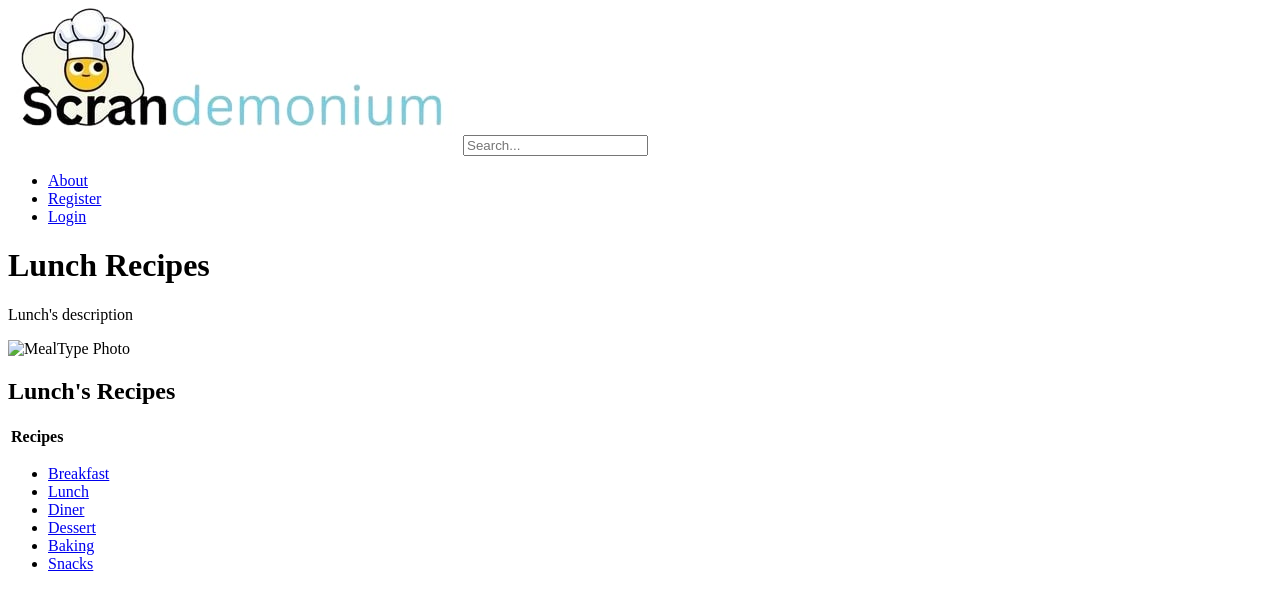
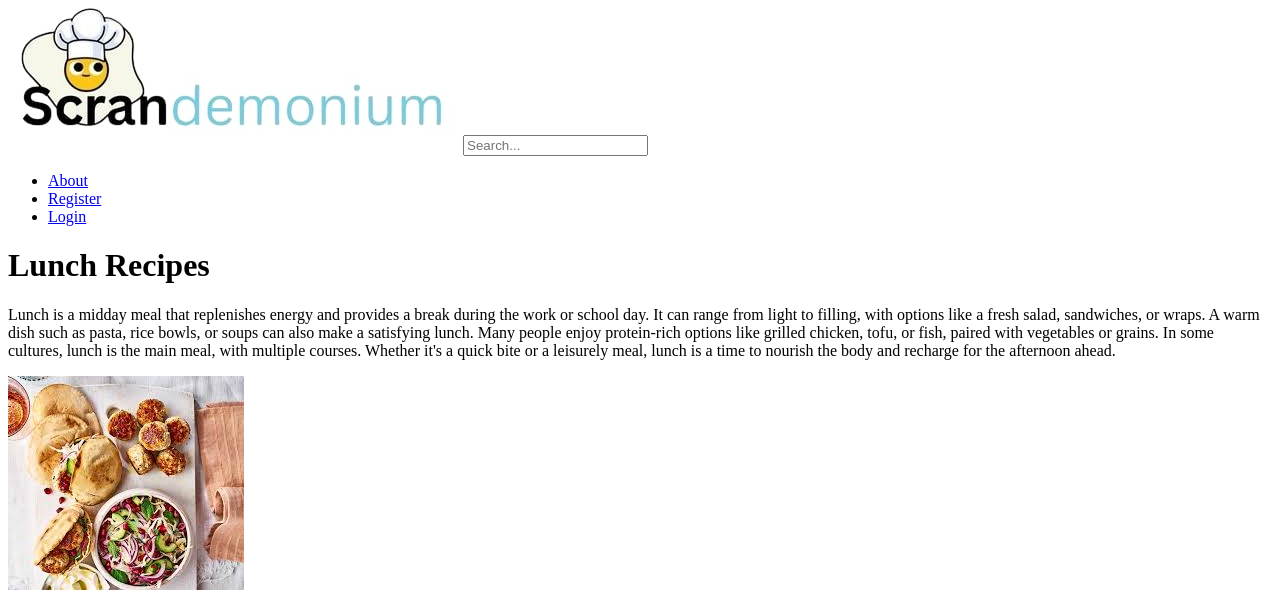
Before and after one commit to KeiranWalker/Scrandemonium, a Django app: page /scrandemonium/recipes/Lunch/ in a window 1280 px wide. Shown: the top 600 px of the page. Before the commit the page ends 571 px from the top, so only its background shows below. Run offline with Django 3.2, Linux system fonts and the light colour scheme; tables that the repository leaves empty hold one stand-in row (values such as "Sample post"); lists and menus that the app fills with data are empty.

Commit message:
Send desc and photo with each recipe type

```diff
--- a/scrandemonium/views.py
+++ b/scrandemonium/views.py
@@ -5,6 +5,7 @@ from django.urls import reverse
 from .models import Recipe, Rating, Comment, Favourite, Media, RecipeIngredient, Ingredient, User
 from django.db.models import Avg
 from .forms import CustomUserCreationForm, ProfileForm, AddRecipeForm, LoginForm, ReviewForm
+from django.templatetags.static import static
 
 #from forms import AddRecipeForm  # Ozi needs to create this
 
@@ -89,6 +90,18 @@ def register(request):
 
 # RECIPES PAGE
 def recipes(request, meal_type):
+    recipe_image = {"Breakfast": static('breakfast.jpg'),
+                    "Lunch": static('lunch.jpg'),
+                    "Dinner": static('dinner.jpg'),
+                    "Dessert": static('dessert.jpg'),
+                    "Baking": static('baking.jpg'),
+                    "Snacks": static('snack.jpg')}
+    recipe_desc = {"Breakfast": "Breakfast is the first meal of the day, providing energy and nutrients to start the morning. A traditional breakfast can include eggs, toast, and bacon, while healthier options feature oatmeal, yogurt, or fruit. Some, prefer a hearty meal, like an English breakfast with sausages and beans, while others enjoy a light smoothie. Whether sweet or savory, breakfast fuels the body and boosts metabolism. A balanced meal with protein, fiber, and vitamins sets the tone for a productive day ahead.",
+                  "Lunch": "Lunch is a midday meal that replenishes energy and provides a break during the work or school day. It can range from light to filling, with options like a fresh salad, sandwiches, or wraps. A warm dish such as pasta, rice bowls, or soups can also make a satisfying lunch. Many people enjoy protein-rich options like grilled chicken, tofu, or fish, paired with vegetables or grains. In some cultures, lunch is the main meal, with multiple courses. Whether it's a quick bite or a leisurely meal, lunch is a time to nourish the body and recharge for the afternoon ahead.",
+                  "Dinner": "Dinner is the evening meal, often considered the most substantial of the day. It’s a time to unwind and enjoy a variety of dishes, from simple comfort food to more elaborate meals. Common choices include roasted meats, pasta, casseroles, or stir-fries, often accompanied by vegetables, rice, or potatoes. Many enjoy family-style dinners with shared dishes or intimate meals with close friends. In some cultures, dinner is a multi-course affair with appetizers, main courses, and desserts. Whether light or hearty, dinner offers a chance to relax and savor flavors after a busy day, often paired with conversation and enjoyment.",
+                  "Dessert": "Dessert is the sweet, indulgent treat that typically concludes a meal. It offers a delightful contrast to savory dishes and can range from light to decadent. Popular choices include cakes, pies, cookies, or pastries, often flavored with chocolate, fruit, or spices. Classic desserts like ice cream, custards, and puddings are beloved worldwide, while more elaborate options like soufflés or tarts are reserved for special occasions. Fruit-based desserts, such as sorbets or fruit salads, provide a refreshing end to a meal. Whether rich or refreshing, dessert is a celebration of sweetness that adds a touch of joy to any dining experience.",
+                  "Baking": "Baking is a method of cooking that involves using dry heat, typically in an oven, to prepare a variety of foods, especially pastries, bread, cakes, and cookies. It’s a precise process that combines ingredients like flour, sugar, eggs, butter, and leavening agents (such as yeast or baking powder) to create delicious treats and savory items. Baking requires careful attention to temperature, time, and the balance of ingredients to achieve the desired texture and flavor. From the smell of freshly baked bread to a perfectly golden pie crust, baking fills the home with warmth and mouthwatering aromas, making it a beloved culinary activity.",
+                  "Snacks": "Snacks are small, quick bites typically enjoyed between meals to curb hunger or satisfy cravings. They can range from savory to sweet, healthy to indulgent. Popular snacks include chips, nuts, fruit, granola bars, and yogurt, while others might enjoy cookies, popcorn, or chocolate. Healthy snacks like vegetable sticks with hummus or a handful of trail mix offer nutrients and energy, while treats like cupcakes or candy provide a sweet pick-me-up. Snacks are versatile and can be enjoyed on-the-go, during a break, or as a light, satisfying addition to the day. They bring joy in their convenience and variety."}
     # Filter recipes by meal_type (e.g. "Lunch", "Dinner", etc.)
     recipes = Recipe.objects.filter(meal_type=meal_type)
     # Annotate with average rating
@@ -97,6 +110,8 @@ def recipes(request, meal_type):
     return render(request, 'scrandemonium/recipes.html', {
         'MealType': meal_type,
         'recipes': recipes,
+        'image': recipe_image[meal_type],
+        'description':recipe_desc[meal_type]
     })
 
 # REVIEWRECIPE PAGE
--- a/templates/scrandemonium/recipes.html
+++ b/templates/scrandemonium/recipes.html
@@ -9,8 +9,8 @@
     <h1>{{ MealType }} Recipes</h1>
 
     <section id="{{ MealType }}">
-        <p>{{ MealType }}'s description</p>
-        <img src="" alt="MealType Photo" />
+        <p>{{ description }}</p>
+        <img src="{{ image }}" alt="MealType Photo" />
     </section>
 
     <section id="search-bar">
```
Also changed, not shown: static/baking.jpg (added), static/breakfast.jpg (added), static/dessert.jpg (added), static/dinner.jpg (added), static/lunch.jpg (added), static/snack.jpg (added).
